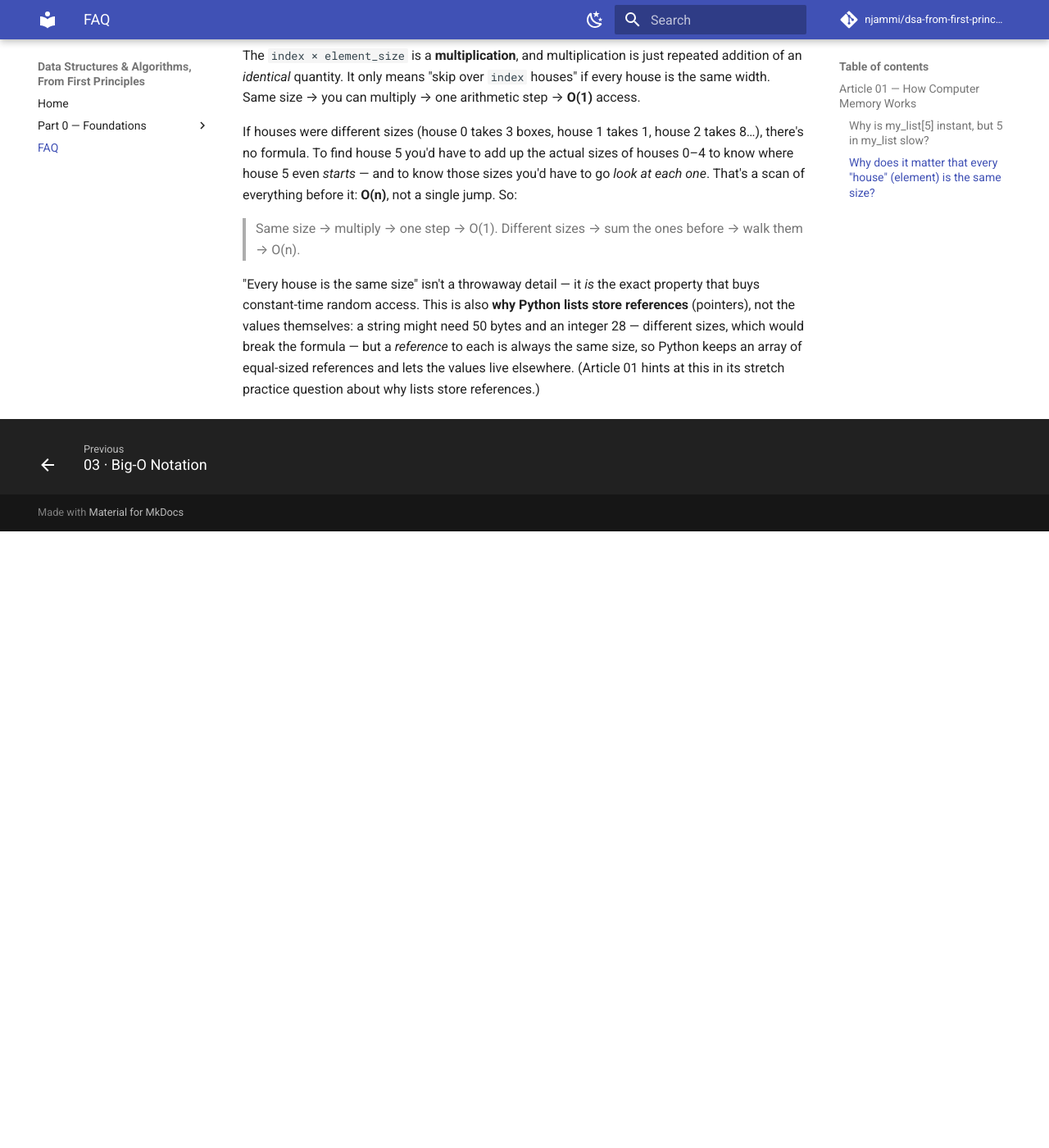
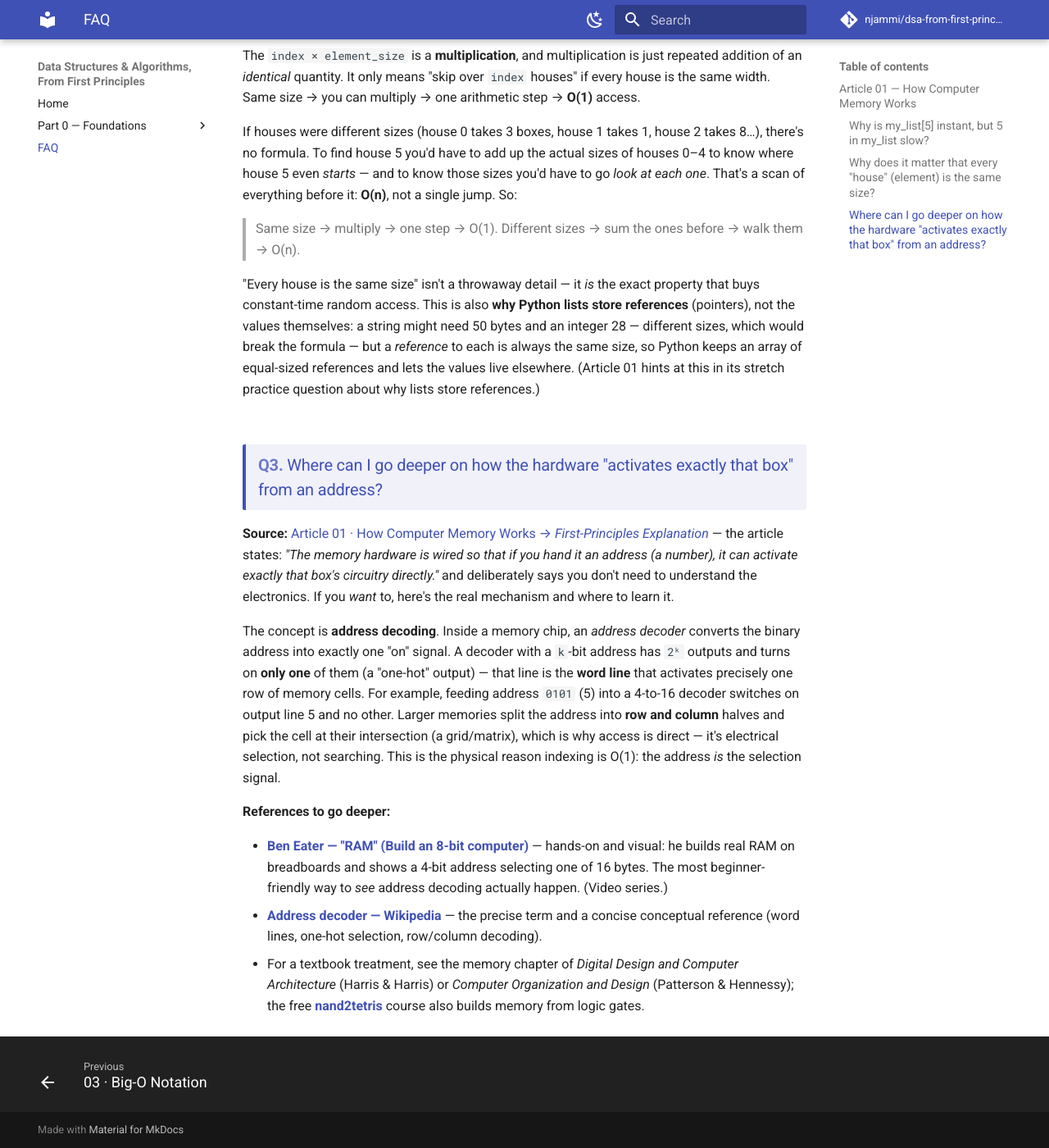
Before and after one commit to njammi/dsa-from-first-principles, an MkDocs documentation site: the page built from docs/faq.md, in a window 1280 px wide and 1400 px high, scrolled down 1534 px. Shown: the whole window at 82% size. Built offline with MkDocs 1.6.1 and Material for MkDocs 9.7.7, drawn with Linux system fonts in a browser that asks for light colours; comment, search, counter and statistics services are not loaded; before the commit the page ends 2182 px from its top, so only the background shows below that.

Commit message:
FAQ: add references for how memory address decoding works (Article 01)
Co-Authored-By: Claude Opus 4.8 <noreply@anthropic.com>

```diff
--- a/docs/faq.md
+++ b/docs/faq.md
@@ -78,3 +78,30 @@ the values themselves: a string might need 50 bytes and an integer 28 — differ
 would break the formula — but a *reference* to each is always the same size, so Python keeps an
 array of equal-sized references and lets the values live elsewhere. (Article 01 hints at this in
 its stretch practice question about why lists store references.)
+
+### Where can I go deeper on how the hardware "activates exactly that box" from an address? { .faq-q }
+
+**Source:** [Article 01 · How Computer Memory Works → *First-Principles Explanation*](part-0-foundations/01-how-computer-memory-works.md#first-principles-explanation)
+— the article states: *"The memory hardware is wired so that if you hand it an address (a number),
+it can activate exactly that box's circuitry directly."* and deliberately says you don't need to
+understand the electronics. If you *want* to, here's the real mechanism and where to learn it.
+
+The concept is **address decoding**. Inside a memory chip, an *address decoder* converts the
+binary address into exactly one "on" signal. A decoder with a `k`-bit address has `2ᵏ` outputs
+and turns on **only one** of them (a "one-hot" output) — that line is the **word line** that
+activates precisely one row of memory cells. For example, feeding address `0101` (5) into a
+4-to-16 decoder switches on output line 5 and no other. Larger memories split the address into
+**row and column** halves and pick the cell at their intersection (a grid/matrix), which is why
+access is direct — it's electrical selection, not searching. This is the physical reason
+indexing is O(1): the address *is* the selection signal.
+
+**References to go deeper:**
+
+- **[Ben Eater — "RAM" (Build an 8-bit computer)](https://eater.net/8bit/ram)** — hands-on and
+  visual: he builds real RAM on breadboards and shows a 4-bit address selecting one of 16 bytes.
+  The most beginner-friendly way to *see* address decoding actually happen. (Video series.)
+- **[Address decoder — Wikipedia](https://en.wikipedia.org/wiki/Address_decoder)** — the precise
+  term and a concise conceptual reference (word lines, one-hot selection, row/column decoding).
+- For a textbook treatment, see the memory chapter of *Digital Design and Computer Architecture*
+  (Harris & Harris) or *Computer Organization and Design* (Patterson & Hennessy); the free
+  **[nand2tetris](https://www.nand2tetris.org/)** course also builds memory from logic gates.
```
